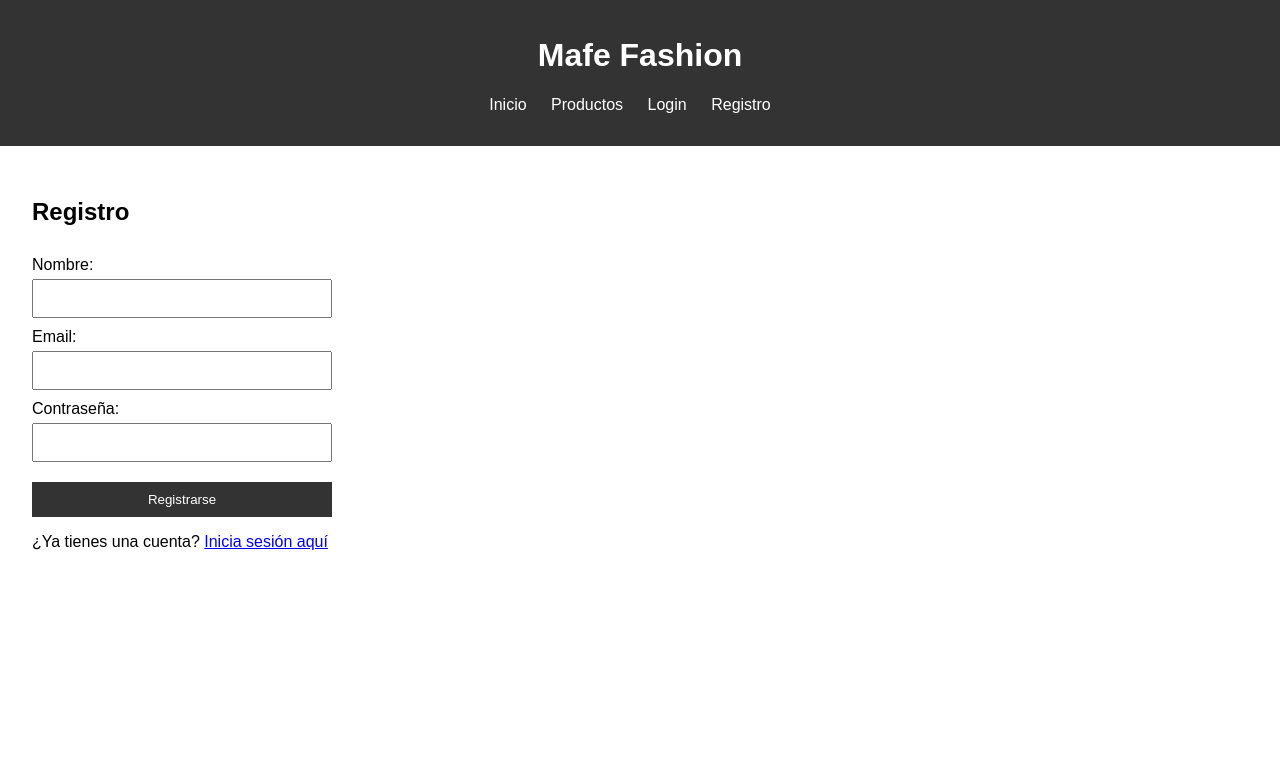
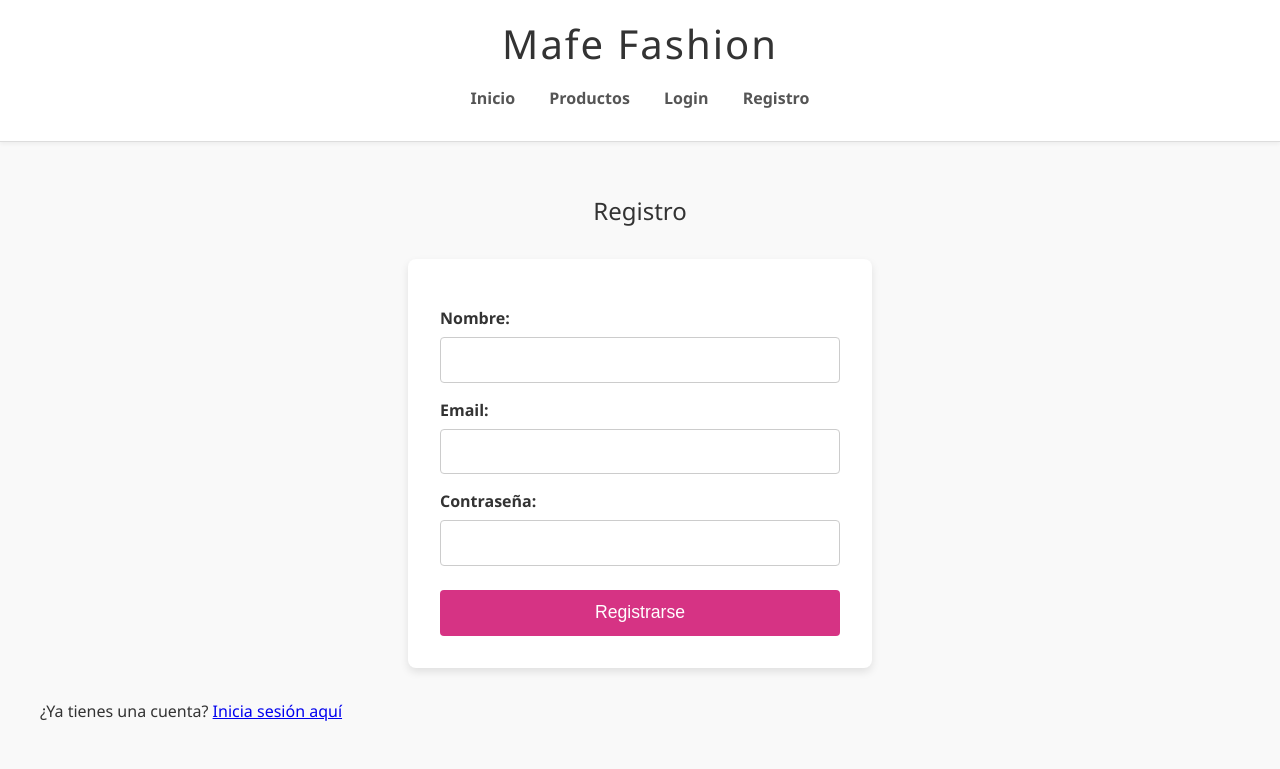
Before and after one commit to JuanManz21/mafefashion, a PHP site: page /register.php in a window 1280 px wide. Shown: the top 769 px of the page. Run offline with PHP 8.4, Linux system fonts and the light colour scheme.

Commit message:
style: Improve the visual design of the website
This commit introduces a new visual design for the Mafe Fashion online store.

The new design includes:
- A modern and attractive color palette.
- Improved typography for better readability.
- A card-based layout for the products with shadows and hover effects.
- Redesigned forms and tables for a better user experience in the admin panel.

```diff
--- a/css/style.css
+++ b/css/style.css
@@ -1,83 +1,201 @@
+/* General Body Styles */
 body {
-    font-family: sans-serif;
+    font-family: 'Segoe UI', Tahoma, Geneva, Verdana, sans-serif;
     margin: 0;
     padding: 0;
+    background-color: #f9f9f9;
+    color: #333;
 }
 
+/* Header and Navigation */
 header {
-    background-color: #333;
-    color: white;
-    padding: 1rem;
+    background-color: #fff;
+    color: #333;
+    padding: 1rem 2rem;
     text-align: center;
+    border-bottom: 1px solid #ddd;
+    box-shadow: 0 2px 4px rgba(0,0,0,0.05);
+}
+
+header h1 {
+    margin: 0;
+    font-size: 2.5em;
+    font-weight: 300;
+    letter-spacing: 2px;
 }
 
 nav ul {
     list-style: none;
     padding: 0;
+    margin-top: 1rem;
 }
 
 nav ul li {
     display: inline;
-    margin-right: 20px;
+    margin: 0 15px;
 }
 
 nav a {
-    color: white;
+    color: #555;
     text-decoration: none;
+    font-weight: bold;
+    transition: color 0.3s ease;
 }
 
+nav a:hover {
+    color: #d63384; /* A fashion pink */
+}
+
+/* Main Content Area */
 main {
     padding: 2rem;
+    max-width: 1200px;
+    margin: 0 auto;
 }
 
+main h2 {
+    text-align: center;
+    margin-bottom: 2rem;
+    font-weight: 400;
+    color: #333;
+}
+
+/* Product Grid */
 .products {
     display: grid;
-    grid-template-columns: repeat(auto-fill, minmax(250px, 1fr));
-    gap: 20px;
+    grid-template-columns: repeat(auto-fill, minmax(280px, 1fr));
+    gap: 30px;
 }
 
 .product {
-    border: 1px solid #ccc;
-    padding: 1rem;
+    background-color: #fff;
+    border: 1px solid #eee;
+    border-radius: 8px;
+    padding: 1.5rem;
+    text-align: center;
+    box-shadow: 0 4px 8px rgba(0,0,0,0.08);
+    transition: transform 0.3s ease, box-shadow 0.3s ease;
+}
+
+.product:hover {
+    transform: translateY(-5px);
+    box-shadow: 0 8px 16px rgba(0,0,0,0.1);
 }
 
 .product img {
     max-width: 100%;
-    height: auto;
+    height: 250px;
+    object-fit: cover;
+    border-radius: 4px;
+    margin-bottom: 1rem;
 }
 
+.product h3 {
+    margin: 0.5rem 0;
+    font-size: 1.2em;
+}
+
+.product p {
+    font-size: 0.9em;
+    color: #777;
+}
+
+.product .price {
+    font-size: 1.1em;
+    font-weight: bold;
+    color: #d63384;
+}
+
+
+/* Forms */
 form {
     display: flex;
     flex-direction: column;
-    width: 300px;
+    max-width: 400px;
+    margin: 2rem auto;
+    padding: 2rem;
+    background-color: #fff;
+    border-radius: 8px;
+    box-shadow: 0 4px 8px rgba(0,0,0,0.1);
 }
 
 form label {
-    margin-top: 10px;
+    margin-top: 1rem;
+    font-weight: bold;
 }
 
 form input, form textarea {
-    padding: 10px;
-    margin-top: 5px;
+    padding: 0.8rem;
+    margin-top: 0.5rem;
+    border: 1px solid #ccc;
+    border-radius: 4px;
+    font-size: 1em;
 }
 
 form button {
-    margin-top: 20px;
-    padding: 10px;
-    background-color: #333;
+    margin-top: 1.5rem;
+    padding: 0.8rem;
+    background-color: #d63384;
     color: white;
     border: none;
+    border-radius: 4px;
     cursor: pointer;
+    font-size: 1.1em;
+    transition: background-color 0.3s ease;
 }
+
+form button:hover {
+    background-color: #b0276a;
+}
+
+/* Admin Panel Tables */
 table {
     width: 100%;
     border-collapse: collapse;
+    margin-top: 2rem;
+    box-shadow: 0 4px 8px rgba(0,0,0,0.08);
 }
+
 th, td {
     border: 1px solid #ddd;
-    padding: 8px;
+    padding: 12px;
     text-align: left;
 }
+
 th {
     background-color: #f2f2f2;
+    font-weight: bold;
 }
+
+tr:nth-child(even) {
+    background-color: #f9f9f9;
+}
+
+tr:hover {
+    background-color: #f1f1f1;
+}
+
+td a {
+    color: #d63384;
+    text-decoration: none;
+    font-weight: bold;
+}
+
+td a:hover {
+    text-decoration: underline;
+}
+
+a.button, .admin-actions a {
+    display: inline-block;
+    padding: 10px 15px;
+    background-color: #d63384;
+    color: white;
+    text-decoration: none;
+    border-radius: 4px;
+    margin-bottom: 1rem;
+    transition: background-color 0.3s ease;
+}
+
+a.button:hover, .admin-actions a:hover {
+    background-color: #b0276a;
+}
--- a/products.php
+++ b/products.php
@@ -30,7 +30,7 @@
             echo "<h3>" . $row['nombre'] . "</h3>";
             echo "<img src='images/" . $row['imagen'] . "' alt='" . $row['nombre'] . "'>";
             echo "<p>" . $row['descripcion'] . "</p>";
-            echo "<p>Precio: $" . $row['precio'] . "</p>";
+            echo "<p class='price'>Precio: $" . $row['precio'] . "</p>";
             echo "</div>";
           }
         } else {
```
